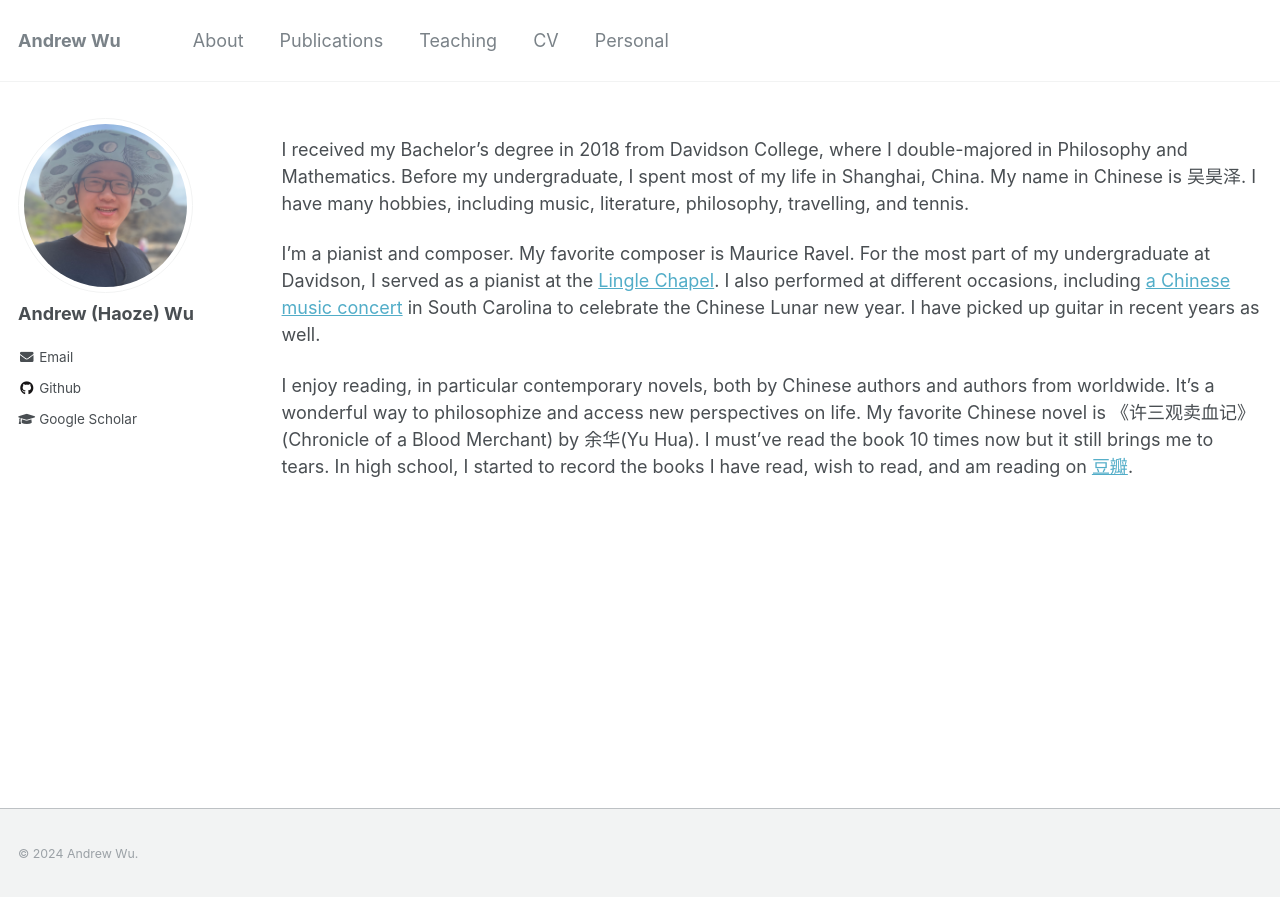
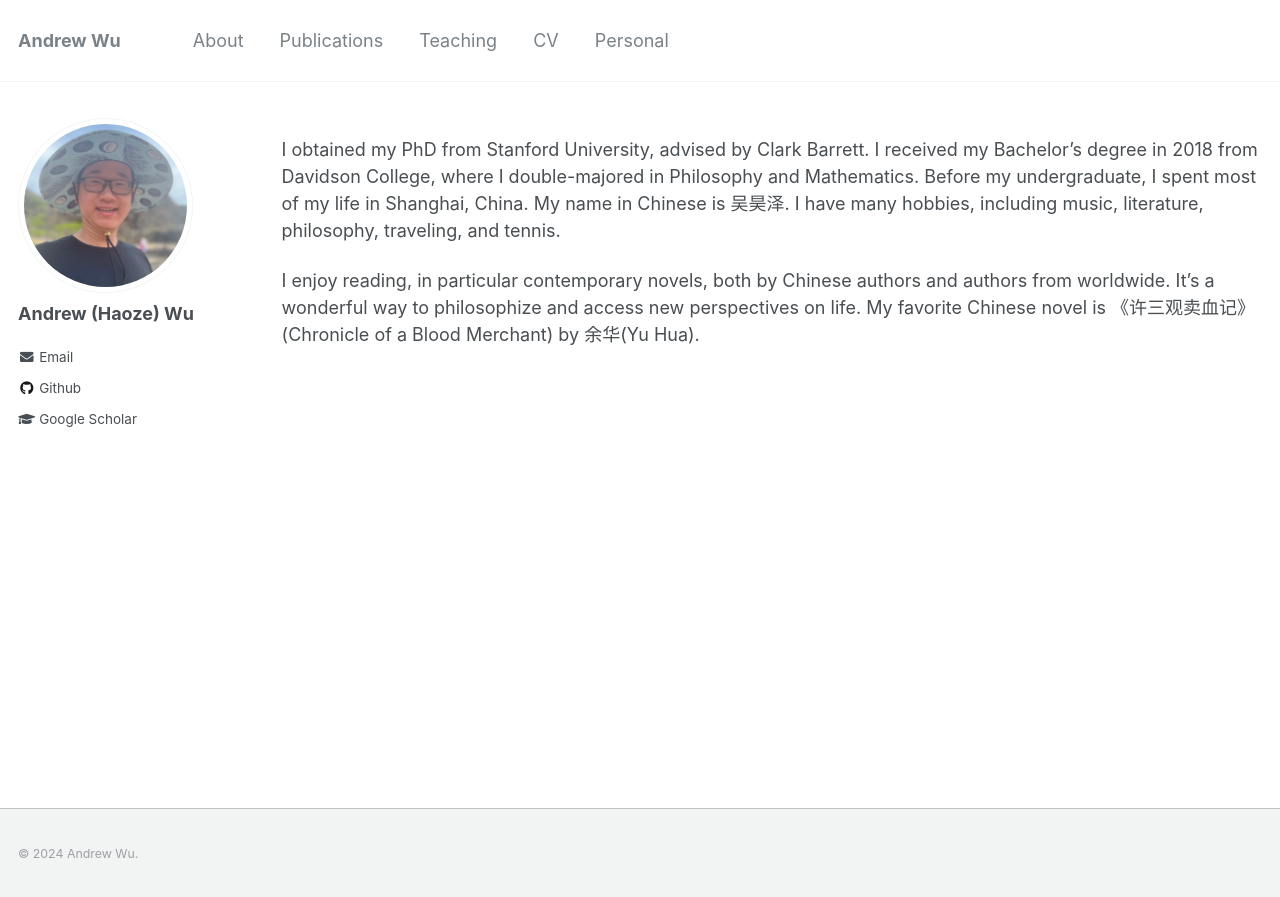
Before and after one commit to wu-haoze/wu-haoze.github.io, a Jekyll site: the page built from _pages/personal.md, in a window 1280 px wide. Shown: the top 897 px of the page. Built offline with Jekyll 4.4.1, drawn with Linux system fonts in a browser that asks for light colours.

Commit message:
Update personal.md

```diff
--- a/_pages/personal.md
+++ b/_pages/personal.md
@@ -7,8 +7,6 @@ redirect_from:
   - /personal
 ---
 
-I received my Bachelor’s degree in 2018 from Davidson College, where I double-majored in Philosophy and Mathematics. Before my undergraduate, I spent most of my life in Shanghai, China. My name in Chinese is 吴昊泽. I have many hobbies, including music, literature, philosophy, travelling, and tennis.
+I obtained my PhD from Stanford University, advised by Clark Barrett. I received my Bachelor’s degree in 2018 from Davidson College, where I double-majored in Philosophy and Mathematics. Before my undergraduate, I spent most of my life in Shanghai, China. My name in Chinese is 吴昊泽. I have many hobbies, including music, literature, philosophy, traveling, and tennis.
 
-I’m a pianist and composer. My favorite composer is Maurice Ravel. For the most part of my undergraduate at Davidson, I served as a pianist at the [Lingle Chapel](http://www.linglechapel.org/){:target="_blank"}. I also performed at different occasions, including [a Chinese music concert](https://myclintonnews.com/stories/concert-for-the-new-year,4375?){:target="_blank"} in South Carolina to celebrate the Chinese Lunar new year. I have picked up guitar in recent years as well.
-
-I enjoy reading, in particular contemporary novels, both by Chinese authors and authors from worldwide. It’s a wonderful way to philosophize and access new perspectives on life. My favorite Chinese novel is 《许三观卖血记》(Chronicle of a Blood Merchant) by 余华(Yu Hua). I must’ve read the book 10 times now but it still brings me to tears. In high school, I started to record the books I have read, wish to read, and am reading on [豆瓣](https://book.douban.com/people/monkeyswedding/){:target="_blank"}.
+I enjoy reading, in particular contemporary novels, both by Chinese authors and authors from worldwide. It’s a wonderful way to philosophize and access new perspectives on life. My favorite Chinese novel is 《许三观卖血记》(Chronicle of a Blood Merchant) by 余华(Yu Hua).
```
